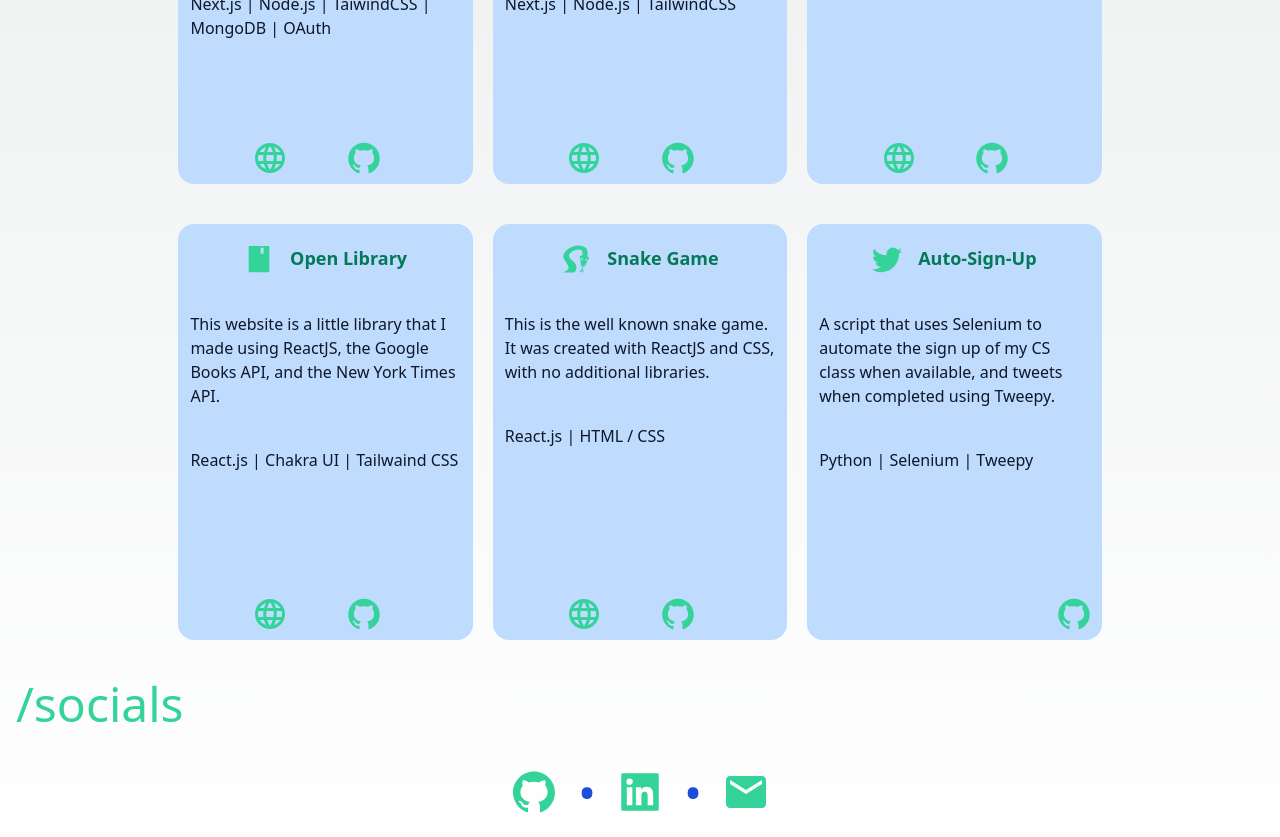
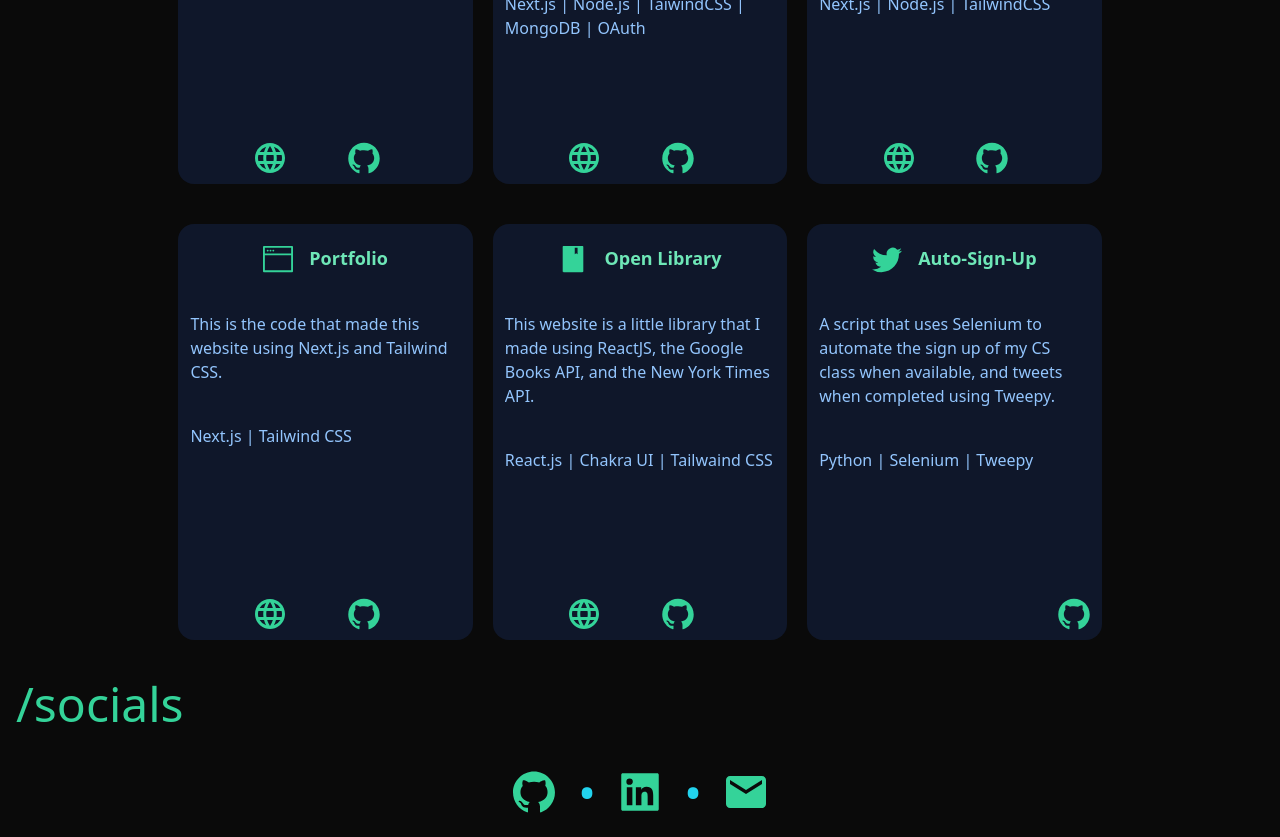
Before and after one commit to omarabdiwali/next-portfolio, a Next.js app: page / in a window 1280 px wide. Shown: the part 1660-2497 px from the top of the page. Built offline with nearby package versions, Linux system fonts and the light colour scheme.

Commit message:
changed style, added new project

```diff
--- a/components/cardProjects.js
+++ b/components/cardProjects.js
@@ -3,12 +3,12 @@ import { AiOutlineGithub } from "react-icons/ai";
 
 export default function CardProjects({ project, website=true }) {
   return (
-    <div className="transition ease-in-out delay-150 hover:-translate-y-1 hover:scale-110 duration-300 relative rounded-2xl xs:w-cardsmall sm:w-cardsmall md:w-cardfull xs:min-w-cardsmall sm:min-w-cardsmall bg-blue-200 dark:bg-slate-900">
+    <div className="transition ease-in-out delay-150 hover:-translate-y-1 hover:scale-110 duration-300 relative rounded-2xl xs:w-cardsmall sm:w-cardsmall md:w-cardfull xs:min-w-cardsmall sm:min-w-cardsmall bg-slate-900">
       <div className="flex flex-row justify-center space-x-4 my-5 max-h-12 h-12">
         <div>{project.title[1]}</div>
-        <div className="font-semibold text-2xl sm:text-lg text-emerald-700 dark:text-emerald-300">{project.title[0]}</div>
+        <div className="font-semibold text-2xl sm:text-lg text-emerald-300">{project.title[0]}</div>
       </div>
-      <div className="mx-3 h-body max-h-body text-slate-900 dark:text-blue-300 overflow-y-auto">
+      <div className="mx-3 h-body max-h-body text-blue-300 overflow-y-auto">
         {project.body[0]}
         <div className="mt-10">
           {project.body[1]}
--- a/components/projects.js
+++ b/components/projects.js
@@ -1,5 +1,5 @@
 import { FaChess } from "react-icons/fa";
-import { GiSnakeTongue } from "react-icons/gi";
+import { GiNotebook } from "react-icons/gi";
 import { AiOutlineLineChart, AiFillBook } from "react-icons/ai";
 import { BsWindowFullscreen, BsTwitter, BsCardText } from "react-icons/bs";
 import { MdGpsFixed } from "react-icons/md";
@@ -19,41 +19,40 @@ export const projects = [
   },
 
   {
-    title: ["Pathfinding Visualizer", <MdGpsFixed className="text-emerald-400 text-3xl" key={2} />],
+    title: [ "NoteSession", <GiNotebook className="text-emerald-400 text-3xl " key={2}  /> ],
+    body: ["A website that allows users to create notes. It is typed using Markdown syntax, and notes are grouped using their importance and urgency label.", "Next.js | Node.js | TaiwindCSS | MongoDB | OAuth"],
+    footer: [ "https://github.com/omarabdiwali/note-session", "https://note-session.vercel.app"]
+  },
+
+  {
+    title: ["Pathfinding Visualizer", <MdGpsFixed className="text-emerald-400 text-3xl" key={3} />],
     body: ["This is a pathfinding visualizer with A* Search and Dijkstra. It has a start, point, and end node.", "Next.js | CSS"],
     footer: ["https://github.com/omarabdiwali/dijkstra-visualizer", "https://dijkstra-visualizer.vercel.app/"]
   },
 
   {
-    title: [ "Stock Simulator", <AiOutlineLineChart className="text-emerald-400 text-3xl " key={3}  /> ],
+    title: [ "Stock Simulator", <AiOutlineLineChart className="text-emerald-400 text-3xl " key={4}  /> ],
     body: ["A stock simulator using the Finnhub API. Users are able to buy, sell, and view stocks, with everything saved in a database.", "Next.js | Node.js | TaiwindCSS | MongoDB | OAuth"],
     footer: [ "https://github.com/omarabdiwali/stock-simulator", "https://stocksimulator.vercel.app" ]
   },
 
   {
-    title: ["Wordle", <VscWholeWord className="text-emerald-400 text-3xl " key={4} />],
+    title: ["Wordle", <VscWholeWord className="text-emerald-400 text-3xl " key={5} />],
     body: ["A wordle clone, able to be played multiple times. Over 7000 words to choose from, giving a definition of the word at the completion.", "Next.js | Node.js | TailwindCSS"],
     footer: [ "https://github.com/omarabdiwali/wrdle", "https://wrrdle.vercel.app" ]
   },
 
   {
-    title: [ "Portfolio", <BsWindowFullscreen className="text-emerald-400 text-3xl " key={5}  /> ],
+    title: [ "Portfolio", <BsWindowFullscreen className="text-emerald-400 text-3xl " key={6}  /> ],
     body: ["This is the code that made this website using Next.js and Tailwind CSS.", "Next.js | Tailwind CSS"],
     footer: [ "https://github.com/omarabdiwali/next-portfolio", "https://omarabdiwali.vercel.app" ]
   },
 
   {
-    title: ["Open Library", <AiFillBook className="text-emerald-400 text-3xl" key={6} />],
+    title: ["Open Library", <AiFillBook className="text-emerald-400 text-3xl" key={7} />],
     body: ["This website is a little library that I made using ReactJS, the Google Books API, and the New York Times API.", "React.js | Chakra UI | Tailwaind CSS"],
     footer: [ "https://github.com/omarabdiwali/openLibrary", "https://open-library.vercel.app" ]
   },
-
-  {
-    title: [ "Snake Game", <GiSnakeTongue className="text-emerald-400 text-3xl " key={7}  /> ],
-    body: ["This is the well known snake game. It was created with ReactJS and CSS, with no additional libraries.", "React.js | HTML / CSS"],
-    footer: [ "https://github.com/omarabdiwali/snake-game", "https://snake-omarabdiwali.vercel.app"]
-  },
-
 
   {
     title: ["Auto-Sign-Up", <BsTwitter className="text-emerald-400 text-3xl " key={8}  /> ],
--- a/pages/index.js
+++ b/pages/index.js
@@ -151,9 +151,9 @@ export default function Home() {
         <div className="text-emerald-400 text-5xl mt-3 ml-4">/socials</div>
         <div className="flex flex-row my-10 justify-center space-x-5 text-5xl">
           <a rel="noopener norefferrer" target="_blank" href="https://github.com/omarabdiwali"><AiOutlineGithub className="text-emerald-400" /></a>
-          <div className="text-blue-700 dark:text-cyan-400">•</div>
+          <div className="text-cyan-400">•</div>
           <a rel="noopener norefferrer" target="_blank" href="https://linkedin.com/in/omar-abdiwali"><AiFillLinkedin className="text-emerald-400" /></a>
-          <div className="text-blue-700 dark:text-cyan-400">•</div>
+          <div className="text-cyan-400">•</div>
           <a rel="noopener norefferrer" target="_blank" href="mailto:omarabdiwali17@gmail.com"><MdEmail className="text-emerald-400" /></a>
         </div>
       </div>
--- a/styles/globals.css
+++ b/styles/globals.css
@@ -1,33 +1,16 @@
 @tailwind base;
 @tailwind components;
 @tailwind utilities;
-
-:root {
-  --foreground-rgb: 0, 0, 0;
-  --background-start-rgb: 214, 219, 220;
-  --background-end-rgb: 255, 255, 255;
-  scroll-behavior: smooth;
-}
-
 
 ::-webkit-scrollbar {
   display: none;
 }
 
-@media (prefers-color-scheme: dark) {
-  :root {
-    --foreground-rgb: 255, 255, 255;
-    --background-start-rgb: 0, 0, 0;
-    --background-end-rgb: 0, 0, 0;
-  }
+html {
+  scroll-behavior: smooth;
 }
 
 body {
-  color: rgb(var(--foreground-rgb));
-  background: linear-gradient(
-      to bottom,
-      transparent,
-      rgb(var(--background-end-rgb))
-    )
-    rgb(var(--background-start-rgb));
+  color: rgb(255 255 255);
+  background: rgb(10 10 10);
 }
```
